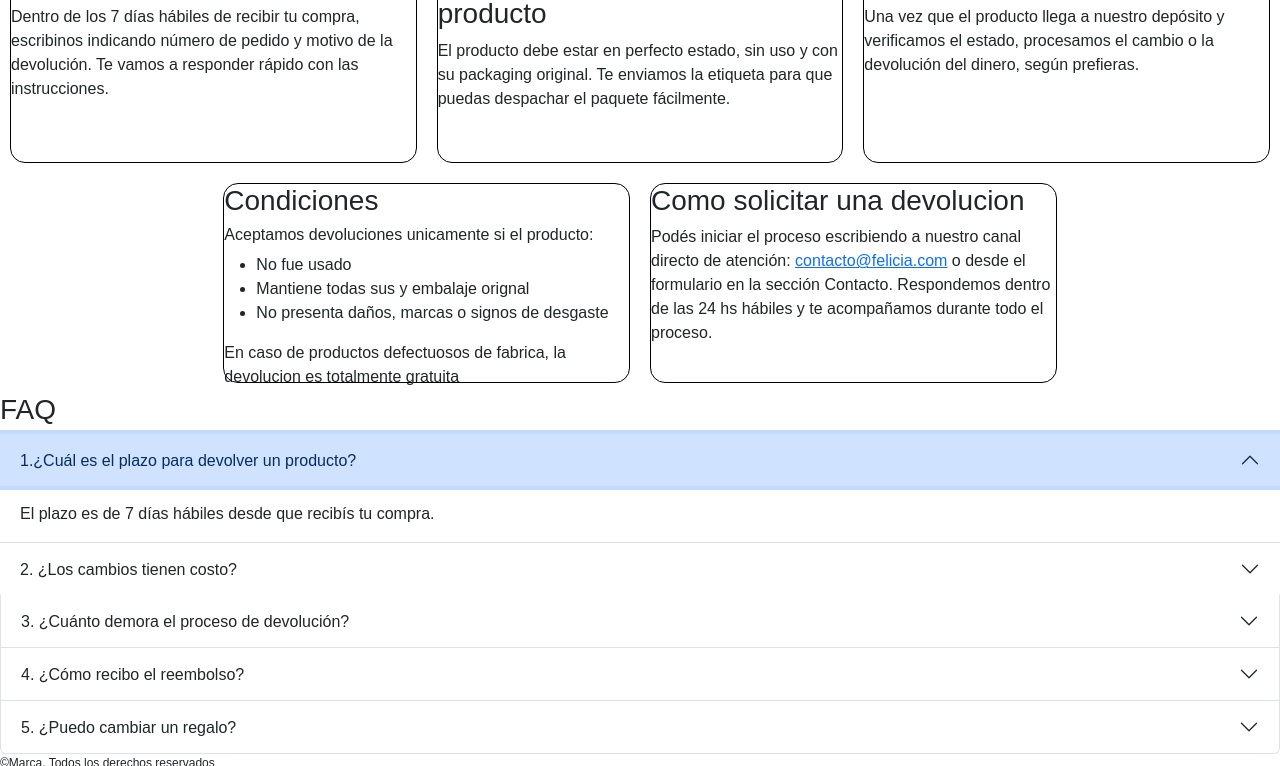
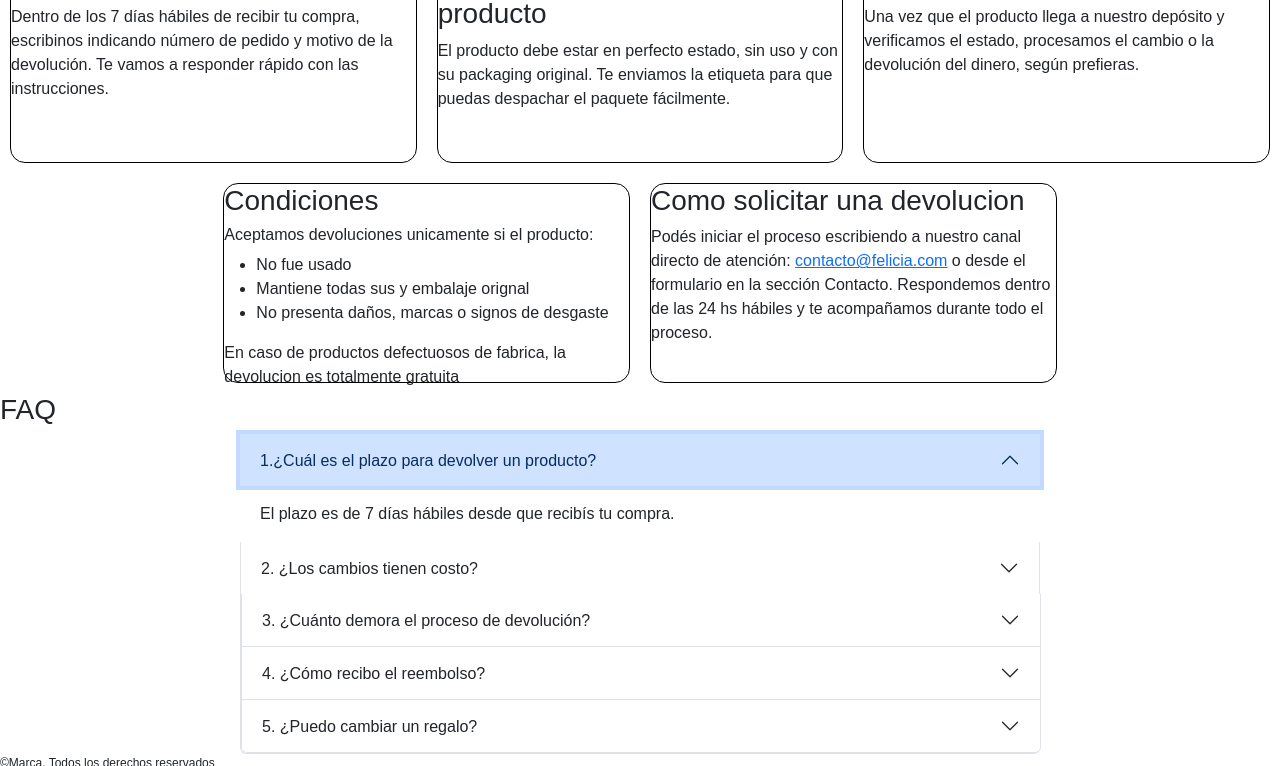
Before and after one commit to AleGomez01/felicia, a plain HTML site: page desarrollo web/pages/enviosydevoluciones.html in a window 1280 px wide. Both pictures are taken after a click on the button "1.¿Cuál es el plazo para devolver un producto?". Shown: the part 1000-1766 px from the top of the page. Drawn offline with nearby package versions, Linux system fonts and the light colour scheme; a web font is replaced by a local one.

Commit message:
termine estructura html de page envios

```diff
--- a/desarrollo web/pages/enviosydevoluciones.html
+++ b/desarrollo web/pages/enviosydevoluciones.html
@@ -121,9 +121,10 @@
           </div>
 
           <!-- seccion faq -->
+           <h3>FAQ</h3>
 
           <div class="seccion-faq">
-            <h3>FAQ</h3>
+
             <div class="accordion accordion-flush" id="accordionFlushExample">
   <div class="accordion-item">
     <h2 class="accordion-header">
@@ -131,7 +132,7 @@
       </button>
     </h2>
     <div id="flush-collapseOne" class="accordion-collapse collapse" data-bs-parent="#accordionFlushExample">
-      <div class="accordion-body">El plazo es de 7 días hábiles desde que recibís tu compra.</div>
+      <div class="accordion-body">El plazo es de 7 días hábiles desde que recibís tu compra.
     </div>
   </div>
 
--- a/desarrollo web/styles.css/style.css
+++ b/desarrollo web/styles.css/style.css
@@ -200,9 +200,6 @@ background-color: #db6e6e;
     display: grid;
     grid-template-columns: repeat(6, 1fr);
     grid-template-rows: 200px 200px;
-    /* grid-template-areas:
-    "cards-pasos cards-pasos cards-pasos"
-    "cards-devoluciones cards-devoluciones ."; */
     gap: 20px;
     margin: 10px;
 
@@ -237,3 +234,18 @@ background-color: #db6e6e;
     border: 1px solid black;
     border-radius: 15px;
 }
+
+/* seccion faq */
+
+/* .seccion-faq{
+    width: 800px;
+} */
+
+.accordion{
+    display: flex;
+    justify-content: center;
+}
+
+.accordion-item{
+    width: 800px;
+}
```
